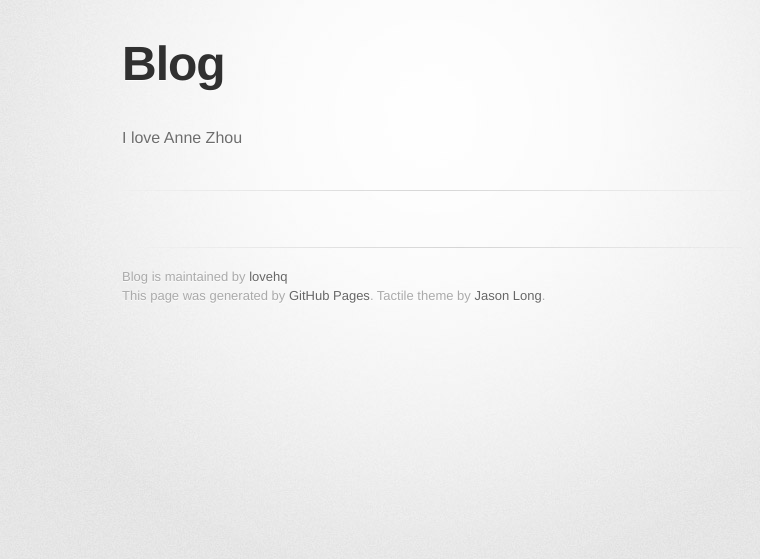
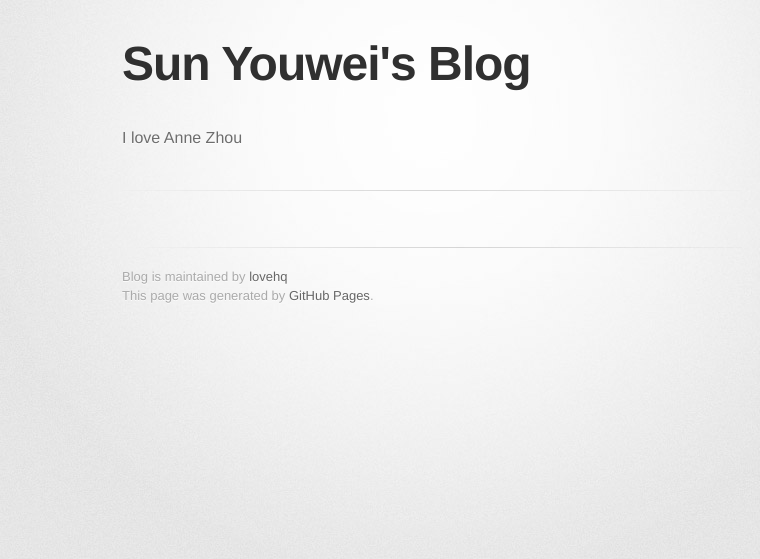
Before and after one commit to lovehq/blog, a Jekyll site: the page index.html, which Jekyll copies as it is, in a window 1280 px wide. Shown: the top 559 px of the page, without its empty margins (208-968 px from the left). Built offline with Jekyll 4.4.1, drawn with Linux system fonts in a browser that asks for light colours; some web fonts are replaced.

Commit message:
Update index.html

```diff
--- a/index.html
+++ b/index.html
@@ -18,7 +18,7 @@
       <div class="inner">
 
         <header>
-          <h1>Blog</h1>
+          <h1>Sun Youwei's Blog</h1>
           <h2></h2>
         </header>
 
@@ -34,7 +34,7 @@
 
         <footer>
           Blog is maintained by <a href="https://github.com/lovehq">lovehq</a><br>
-          This page was generated by <a href="http://pages.github.com">GitHub Pages</a>. Tactile theme by <a href="https://twitter.com/jasonlong">Jason Long</a>.
+          This page was generated by <a href="http://pages.github.com">GitHub Pages</a>.
         </footer>
 
                   <script type="text/javascript">
```
